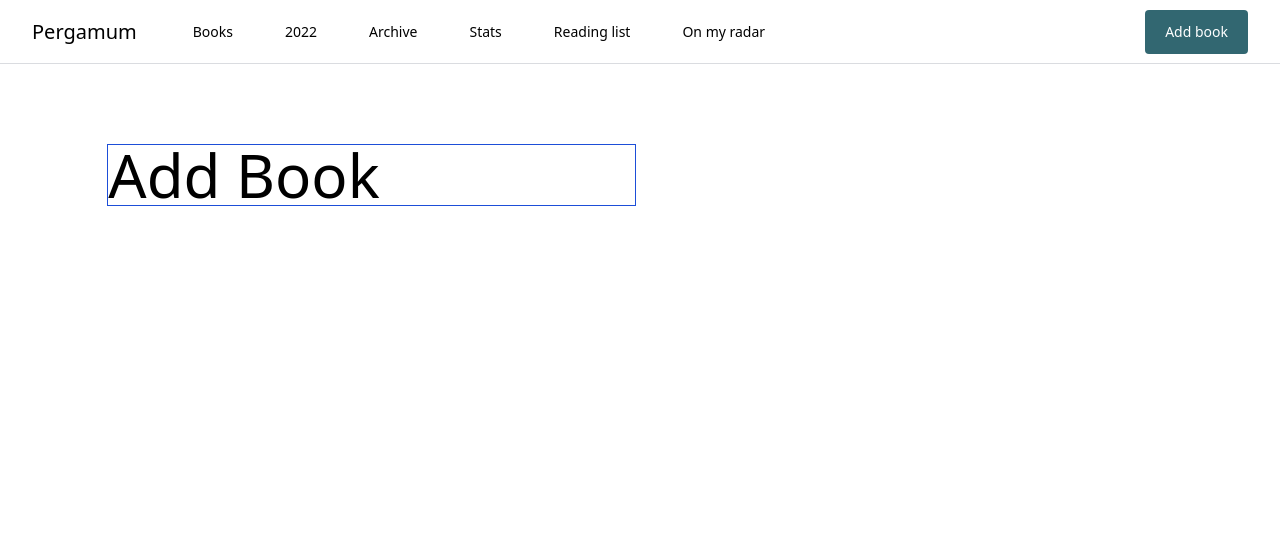
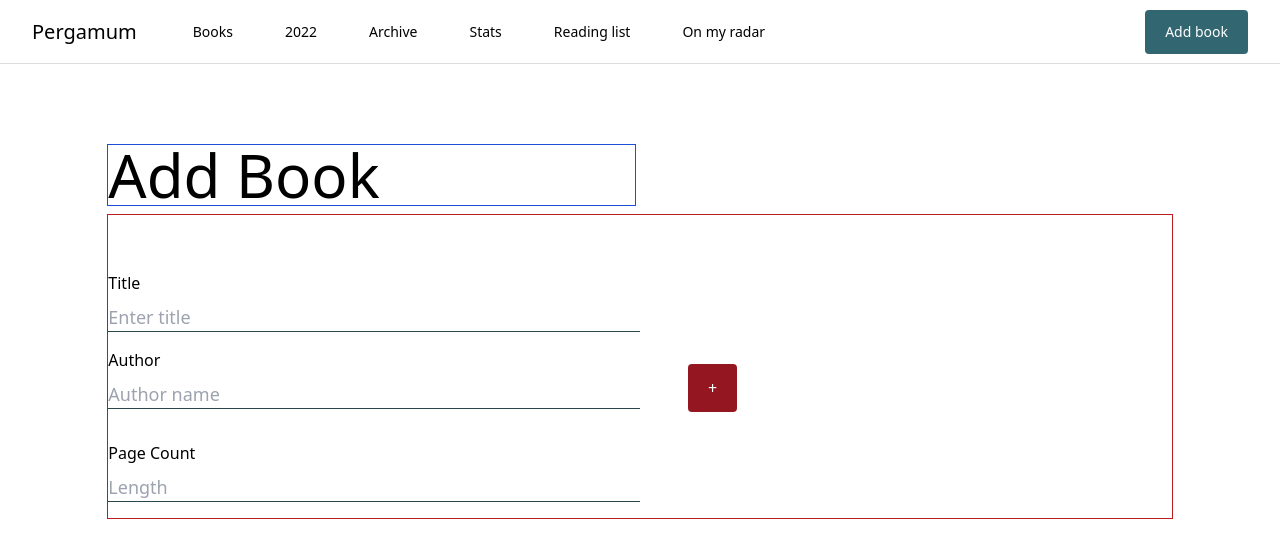
Before and after one commit to jffryan/pergamum, a Vue app: page /add-book in a window 1280 px wide. Shown: the top 558 px of the page. Built offline with nearby package versions, Linux system fonts and the light colour scheme.

Commit message:
Init add book form

```diff
--- a/src/components/buttons/ActionButton.vue
+++ b/src/components/common/ActionButton.vue
@@ -16,7 +16,7 @@ export default {
       type: String,
       default: "primary",
       validator(value) {
-        return ["primary", "secondary"].includes(value);
+        return ["primary", "secondary", "accent"].includes(value);
       },
     },
   },
@@ -42,4 +42,8 @@ button {
 .secondary {
   @apply text-brand-blue-2 bg-transparent hover:bg-brand-blue-1 hover:text-white;
 }
+
+.accent {
+  @apply bg-brand-red-1 text-white;
+}
 </style>
--- /dev/null
+++ b/src/components/forms/AddBookForm.vue
@@ -0,0 +1,79 @@
+<template>
+  <form class="flex items-center w-full mt-14">
+    <div class="w-full h-full text-base font-light">
+      <div class="w-full mb-4">
+        <div class="w-1/2">
+          <label class="mb-2 block">Title</label>
+          <input
+            type="text"
+            class="w-full block text-lg font-normal focus:outline-none border-b border-brand-gray-2 mb-4"
+            placeholder="Enter title"
+          />
+        </div>
+      </div>
+      <div class="w-full mb-4 flex">
+        <div class="w-1/2">
+          <label class="mb-2 block">Author</label>
+          <input
+            v-for="(author, i) in authorCount"
+            :key="i"
+            type="text"
+            class="w-full block text-lg font-normal focus:outline-none border-b border-brand-gray-2 mb-4"
+            placeholder="Author name"
+          />
+        </div>
+        <div class="mt-4 ml-12">
+          <action-button
+            button-text="+"
+            button-type="accent"
+            @click="addAuthor"
+          />
+          <action-button
+            v-if="authorCount > 1"
+            button-text="-"
+            button-type="primary"
+            class="ml-4"
+            @click="removeAuthor"
+          />
+        </div>
+      </div>
+      <div class="w-full mb-4">
+        <div class="w-1/2">
+          <label class="mb-2 block">Page Count</label>
+          <input
+            type="text"
+            class="w-full block text-lg font-normal focus:outline-none border-b border-brand-gray-2 mb-4"
+            placeholder="Length"
+          />
+        </div>
+      </div>
+    </div>
+  </form>
+</template>
+
+<script>
+import ActionButton from "@/components/common/ActionButton.vue";
+export default {
+  name: "AddBookForm",
+  components: {
+    ActionButton,
+  },
+  data() {
+    return {
+      authorCount: 1,
+    };
+  },
+  methods: {
+    addAuthor(e) {
+      e.preventDefault();
+      const that = this;
+      that.authorCount++;
+    },
+    removeAuthor(e) {
+      e.preventDefault();
+      const that = this;
+      that.authorCount--;
+    },
+  },
+};
+</script>
--- a/src/components/navigation/MainNav.vue
+++ b/src/components/navigation/MainNav.vue
@@ -31,7 +31,7 @@
             data-test="login-button"
             button-text="Add book"
             button-type="primary"
-            @click="handleClick('add-book')"
+            @click="handleClick('/add-book')"
           />
         </div>
       </div>
@@ -40,9 +40,7 @@
 </template>
 
 <script>
-import ActionButton from "@/components/buttons/ActionButton.vue";
-// Going to need a better way to do this than importing the entire utils library every time.
-// import utils from "@/utils";
+import ActionButton from "@/components/common/ActionButton.vue";
 
 export default {
   name: "MainNav",
--- a/src/views/AddBookView.vue
+++ b/src/views/AddBookView.vue
@@ -3,13 +3,20 @@
     <div class="col-start-2 col-span-5 border border-blue-700">
       <h1 class="text-6xl">Add Book</h1>
     </div>
+    <div class="col-start-2 col-span-10 border border-red-700">
+      <add-book-form />
+    </div>
   </div>
 </template>
 
 <script>
+import AddBookForm from "@/components/forms/AddBookForm.vue";
 // @todo: There is no way on earth this should be a page and not just a component living inside a parent page container
 // I'm just adding this for the sake of linking up the entire menu to something reactive
 export default {
   name: "AddBookView",
+  components: {
+    AddBookForm,
+  },
 };
 </script>
--- a/src/views/YearView.vue
+++ b/src/views/YearView.vue
@@ -2,7 +2,7 @@
   <div class="grid grid-cols-12 gap-2 pt-20">
     <div class="col-start-2 col-span-5 border border-blue-700">
       <h1 class="text-6xl mb-12">{{ yearInView }}</h1>
-      <quick-links :layout="horizontal" :linkset="yearsLinks" />
+      <quick-links layout="horizontal" :linkset="yearsLinks" />
     </div>
     <div class="col-start-2 col-span-10 border border-red-700">
       <shelf-table :shelf-selection="setShelf" />
@@ -45,7 +45,7 @@ export default {
           path: "/shelf/2018",
           text: "2018",
         },
-      ].reverse(),
+      ],
     };
   },
   computed: {
```
